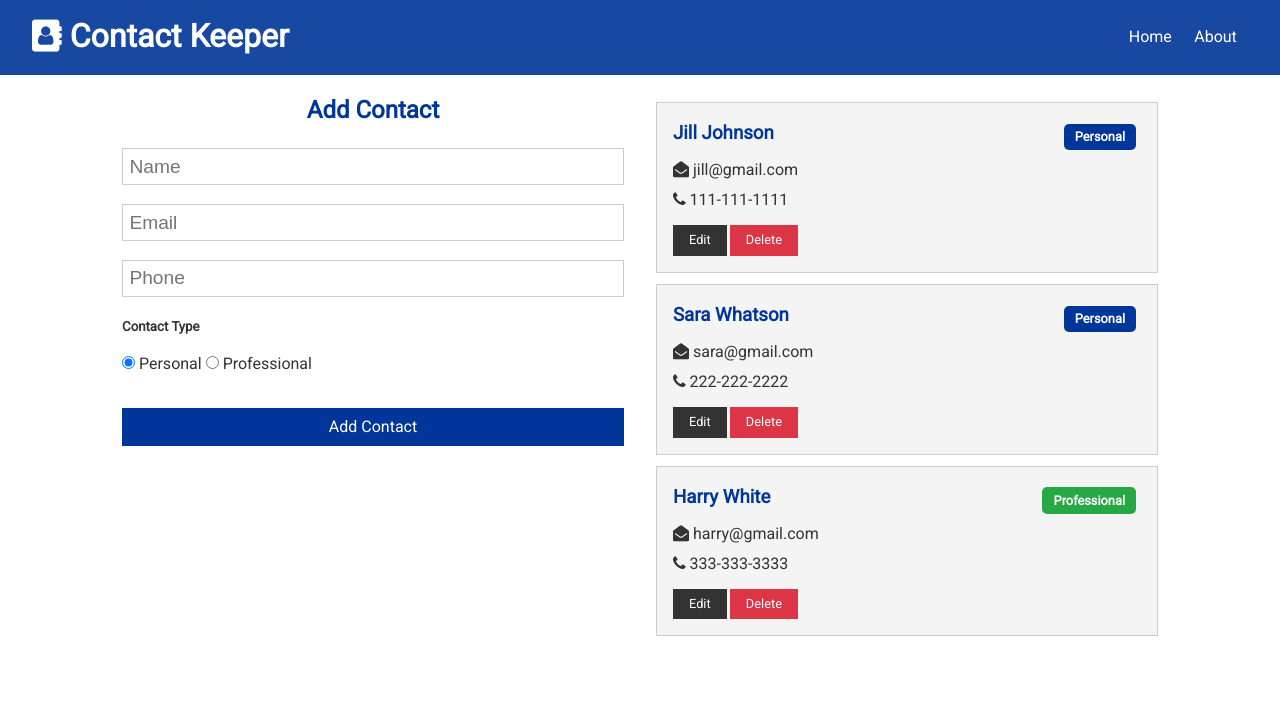
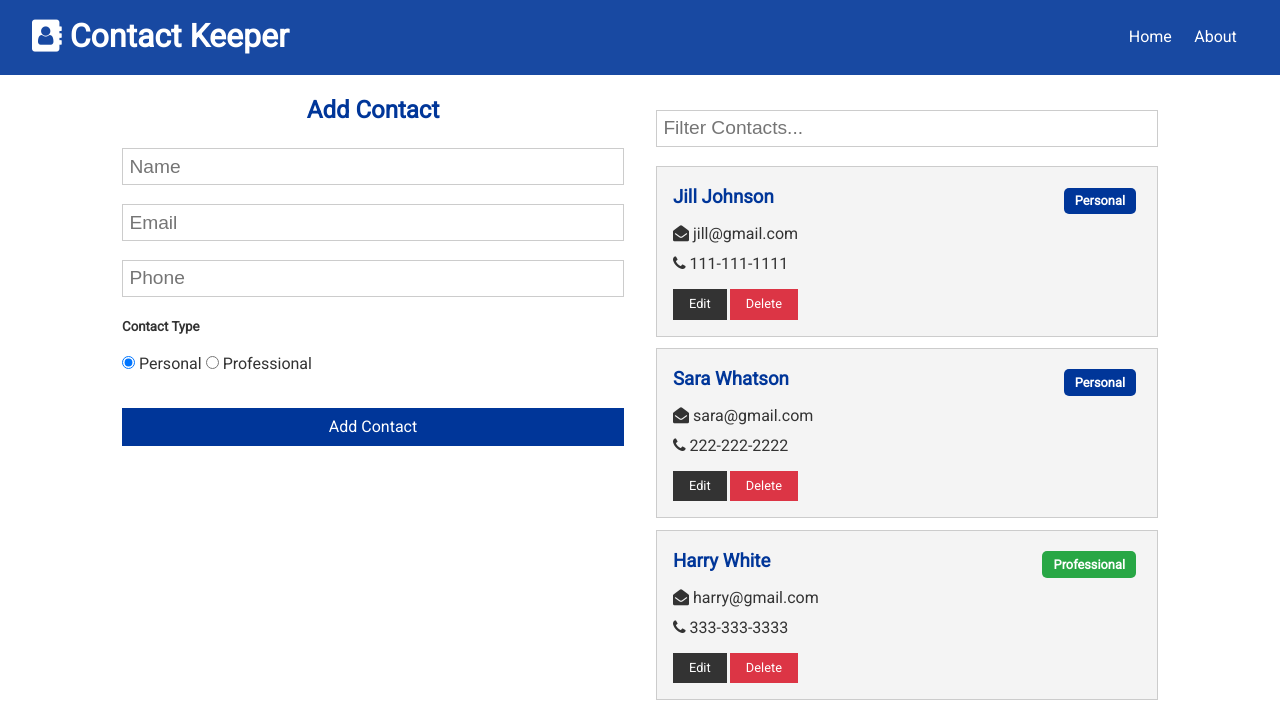
Before and after one commit to chatterjee-codes/contactbook-mern, a React (Create React App) app in the folder client/: page / in a window 1280 px wide. Shown: the top 722 px of the page. Built offline with nearby package versions, Linux system fonts and the light colour scheme.

Commit message:
commit -m 'filter'

```diff
--- /dev/null
+++ b/client/src/components/contacts/ContactFilter.js
@@ -0,0 +1,36 @@
+import React, { useContext, useRef, useEffect } from 'react';
+import ContactContext from '../../context/contact/ContactContext';
+
+const ContactFilter = () => {
+
+    const contactContext = useContext(ContactContext);
+    const { filterContacts, clearFilter, filtered } = contactContext;
+    const text = useRef('');
+
+    useEffect(() => {
+        if(filtered === null) {
+            text.current.value = '';
+        }
+    });
+
+    const onChange = (e) => {
+        if(text.current.value !== '') {
+            filterContacts(e.target.value)
+        } else {
+            clearFilter();
+        }
+    }
+
+    return (
+        <form>
+            <input
+                ref={text}
+                type="text"
+                placeholder="Filter Contacts..."
+                onChange={onChange}
+            />
+        </form>
+    )
+}
+
+export  default ContactFilter
--- a/client/src/components/contacts/Contacts.js
+++ b/client/src/components/contacts/Contacts.js
@@ -1,4 +1,5 @@
 import React, { Fragment, useContext} from 'react';
+import { CSSTransition, TransitionGroup } from 'react-transition-group';
 import ContactItem from './ContactItem';
 import ContactContext from '../../context/contact/ContactContext';
 
@@ -6,15 +7,28 @@
 
     const contactContext = useContext(ContactContext);
 
-    const { contacts } = contactContext;
+    const { contacts, filtered } = contactContext;
+
+    if(contacts.length === 0) {
+        return <h4>Please add a contact</h4>
+    }
 
     return (
         <Fragment>
+            <TransitionGroup>
+            {
+            filtered !== null
+            ? filtered.map(contact => (
+                <CSSTransition key={contact.id} timeout={500} classNames="item">
+                <ContactItem  contact={contact} />
+                </CSSTransition>))
 
-            {contacts.map(contact => (
-                <ContactItem key={contact.id} contact={contact} />
-            ))}
-
+            : contacts.map(contact => (
+                <CSSTransition key={contact.id} timeout={500} classNames="item">
+                <ContactItem contact={contact} />
+                </CSSTransition>))
+            }
+            </TransitionGroup>
         </Fragment>
     )
 }
--- a/client/src/components/pages/Home.js
+++ b/client/src/components/pages/Home.js
@@ -1,6 +1,8 @@
 import React from 'react';
 import Contacts from '../contacts/Contacts';
 import ContactForm from '../contacts/ContactForm';
+import ContactFilter from '../contacts/ContactFilter';
+
 
 const Home = () => {
     return (
@@ -9,6 +11,7 @@
                <ContactForm />
            </div>
            <div>
+               <ContactFilter />
                <Contacts />
            </div>
         </div>
--- a/client/src/context/contact/ContactReducer.js
+++ b/client/src/context/contact/ContactReducer.js
@@ -4,7 +4,7 @@
     SET_CURRENT,
     CLEAR_CURRENT,
     UPDATE_CONTACT,
-    FILTER_CONTACT,
+    FILTER_CONTACTS,
     CLEAR_FILTER
 } from '../types';
 
@@ -26,7 +26,7 @@
         case DELETE_CONTACT:
             return {
                 ...state,
-                contacts: state.contacts.filter(contact => contact.id != action.payload)
+                contacts: state.contacts.filter(contact => contact.id !== action.payload)
             };
 
         case SET_CURRENT:
@@ -40,6 +40,23 @@
                 ...state,
                 current: null
             };
+
+        case FILTER_CONTACTS:
+            return {
+                ...state,
+                filtered: state.contacts
+                .filter(contact => {
+                    const regex = new RegExp(`${action.payload}`, 'gi');
+                    return contact.name.match(regex) || contact.email.match(regex);
+                })
+            };
+
+        case CLEAR_FILTER:
+            return {
+                ...state,
+                filtered: null
+            };
+
         default:
             return state;
     }
--- a/client/src/context/contact/ContactState.js
+++ b/client/src/context/contact/ContactState.js
@@ -8,8 +8,9 @@
     SET_CURRENT,
     CLEAR_CURRENT,
     UPDATE_CONTACT,
-    FILTER_CONTACT,
+    FILTER_CONTACTS,
     CLEAR_FILTER
+
 } from '../types';
 
 const ContactState = props => {
@@ -39,7 +40,8 @@
                 type: 'professional'
             }
         ],
-        current: null
+        current: null,
+        filtered: null
     };
 
     const [state, dispatch] = useReducer(ContactReducer, initialState);
@@ -75,8 +77,14 @@
     }
 
     // filter contacts
+    const  filterContacts = (text) => {
+        dispatch({ type: FILTER_CONTACTS, payload: text });
+    }
 
     // clear filter
+    const clearFilter = () => {
+        dispatch({ type: CLEAR_FILTER });
+    }
 
     return (
         <ContactContext.Provider
@@ -84,11 +92,14 @@
             value = {{
                 contacts: state.contacts,
                 current: state.current,
+                filtered: state.filtered,
                 setCurrent,
                 clearCurrent,
                 addContact,
                 deleteContact,
-                updateContact
+                updateContact,
+                filterContacts,
+                clearFilter
             }}
         >
 
--- a/client/src/context/types.js
+++ b/client/src/context/types.js
@@ -3,7 +3,7 @@
 export const SET_CURRENT = 'SET_CURRENT';
 export const CLEAR_CURRENT = 'CLEAR_CURRENT';
 export const UPDATE_CONTACT = 'UPDATE_CONTACT';
-export const FILTER_CONTACT = 'FILTER_CONTACT';
+export const FILTER_CONTACTS = 'FILTER_CONTACTS';
 export const CLEAR_FILTER = 'CLEAR_FILTER';
 export const SET_ALERT = 'SET_ALERT';
 export const REMOVE_ALERT = 'REMOVE_ALERT';
```
Lines whose indentation alone changed are shown as unchanged.
